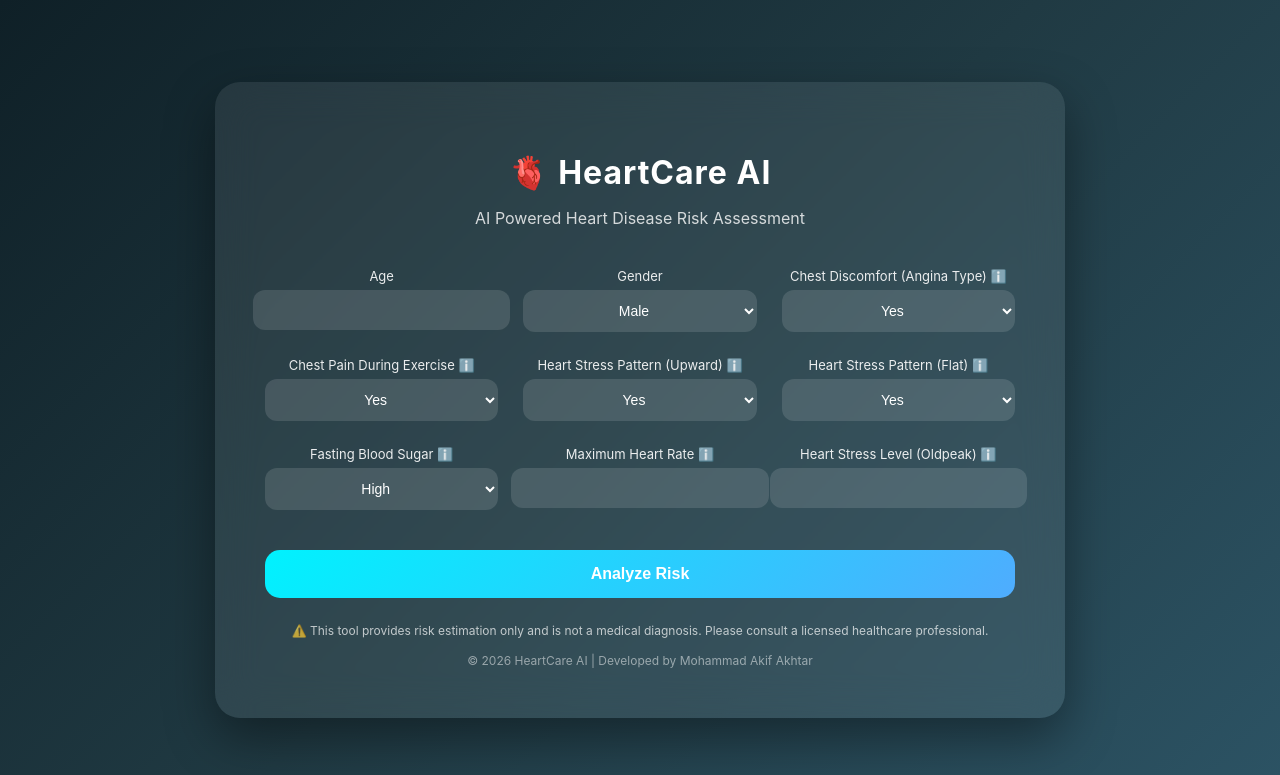
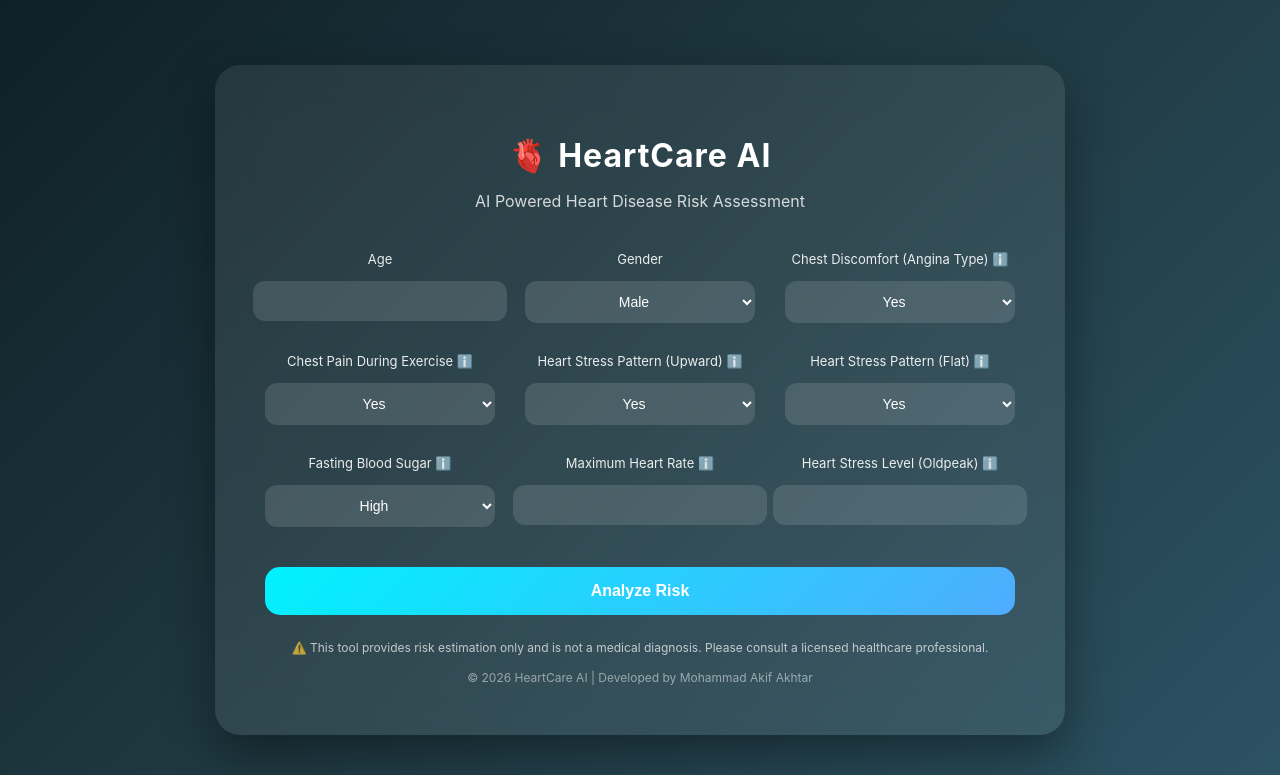
Before and after one commit to mdakifAkhtar/Heart-Disease-Prediction, a Flask app: page / in a window 1280 px wide. Shown: the top 775 px of the page. Run offline with Flask 3, Linux system fonts and the light colour scheme; parts of the project's set-up code (start-up, migrations or seed data) failed here and were passed over.

Commit message:
Update style.css

```diff
--- a/static/style.css
+++ b/static/style.css
@@ -43,8 +43,13 @@ h1 {
 .grid {
     display: grid;
     grid-template-columns: repeat(3, 1fr);
-    gap: 25px;
-    justify-items: center;
+    gap: 30px;   /* increase gap */
+}
+.form-group {
+    width: 100%;
+    display: flex;
+    flex-direction: column;
+    gap: 8px;   /* space between label and input */
 }
 
 /* ================= FORM GROUP ================= */
```
